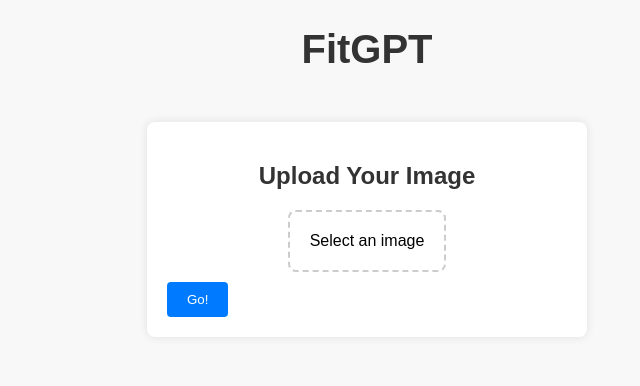
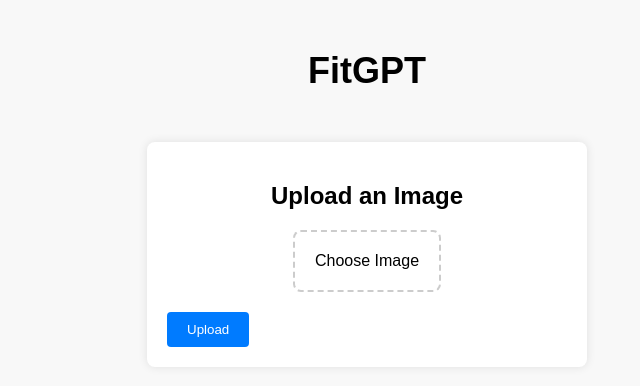
Before and after one commit to qwertyblurby/FitGPT, a Flask app: page / in a window 1280 px wide. Shown: the top 386 px of the page, without its empty margins (273-913 px from the left). Run offline with Flask 3, Linux system fonts and the light colour scheme.

Commit message:
Updated the website

```diff
--- a/static/styles.css
+++ b/static/styles.css
@@ -16,17 +16,15 @@ body {
     text-align: center;
 }
 
-h2 {
-    font-size: 24px; /* Slightly bigger font size */
-    margin-bottom: 20px; /* Moved down a little */
-    color: #333; /* Set color to dark gray */
+h1.fitgpt-title {
+    text-align: center;
+    margin-top: 50px; /* Adjust as needed */
+    font-size: 36px; /* Adjust as needed */
 }
 
-/* Center the title */
-h1 {
-    text-align: center;
-    color: #333;
-    font-size: 40px;
+h2 {
+    font-size: 24px;
+    margin-bottom: 20px;
 }
 
 /* Styles for file input field */
@@ -52,7 +50,7 @@ h1 {
 /* Styles for submit button */
 .button {
     display: block;
-    margin-top: 10px;
+    margin-top: 20px;
     padding: 10px 20px;
     background-color: #007bff;
     color: #fff;
--- a/templates/index.html
+++ b/templates/index.html
@@ -1,36 +1,58 @@
 <!DOCTYPE html>
 <html lang="en">
 <head>
-<meta charset="UTF-8">
-<meta name="viewport" content="width=device-width, initial-scale=1.0">
-<title>FitGPT</title>
-<link rel="stylesheet" href="styles.css">
+    <meta charset="UTF-8">
+    <meta name="viewport" content="width=device-width, initial-scale=1.0">
+    <title>FitGPT</title>
+    <!-- Linking Font Awesome CSS for icons -->
+    <link rel="stylesheet" href="https://cdnjs.cloudflare.com/ajax/libs/font-awesome/6.0.0-beta3/css/all.min.css">
+    <!-- Linking your custom CSS file -->
+    <link rel="stylesheet" href="{{ url_for('static', filename='styles.css') }}">
 </head>
 <body>
-    <h1>FitGPT</h1>
+    <h1 class="fitgpt-title">FitGPT</h1> <!-- "FitGPT" title -->
     <div class="container">
-        <h2>Upload Your Image</h2>
-        <label for="imageInput" class="file-label">Select an image</label>
-        <input type="file" id="imageInput" class="file-input" accept="image/*">
-        <button onclick="processImage()" class="button">Go!</button>
-        <div id="imagePreview"></div>
+        <h2>Upload an Image</h2> <!-- "Image Uploader" title -->
+        <form action="/upload" method="post" enctype="multipart/form-data" onsubmit="return showConfirmation()">
+            <!-- File input field -->
+            <input type="file" name="file" id="fileInput" class="file-input" accept="image/*" onchange="updateLabel()">
+            <!-- Text label for file input -->
+            <label for="fileInput" class="file-label" id="fileLabel">Choose Image</label>
+            <!-- Submit button -->
+            <button type="submit" class="button">Upload</button>
+            <!-- Message for file uploaded -->
+            <p id="fileUploadedMessage" style="display: none; color: green;">File uploaded successfully!</p>
+        </form>
     </div>
+    <!-- JavaScript for updating file label and showing confirmation -->
+    <script>
+        // Function to update file label text
+        function updateLabel() {
+            var fileInput = document.getElementById('fileInput');
+            var fileLabel = document.getElementById('fileLabel');
+            if (fileInput.files.length > 0) {
+                fileLabel.textContent = fileInput.files[0].name;
+            } else {
+                fileLabel.textContent = 'Choose Image';
+            }
+        }
 
-    <script>
-        function processImage() {
-            var input = document.getElementById('imageInput');
-            var preview = document.getElementById('imagePreview');
-            var file = input.files[0];
-
-            if (file) {
-                if (file.type.startsWith('image/')) {
-                    var fileName = file.name; // Capture the file name
-                    preview.innerHTML = '<p>Uploaded image: ' + fileName + '</p>';
-                } else {
-                    preview.innerHTML = '<p>Invalid file type. Please select an image.</p>';
-                }
+        // Function to show confirmation message
+        function showConfirmation() {
+            console.log("showConfirmation called"); // Check if showConfirmation is being called
+            var fileInput = document.getElementById('fileInput');
+            var fileUploadedMessage = document.getElementById('fileUploadedMessage');
+            if (fileInput.files.length > 0) {
+                fileUploadedMessage.style.display = 'block';
+                console.log("Message displayed");
+                setTimeout(function() {
+                    fileUploadedMessage.style.display = 'none';
+                    console.log("Message hidden");
+                }, 5000); // Hide message after 5 seconds
+                return true;
             } else {
-                preview.innerHTML = '<p>No image selected</p>';
+                alert('Please choose a file to upload.');
+                return false;
             }
         }
     </script>
```
Also changed, not shown: README.md, uploads/WIN_20240414_15_42_06_Pro.jpg (deleted).
